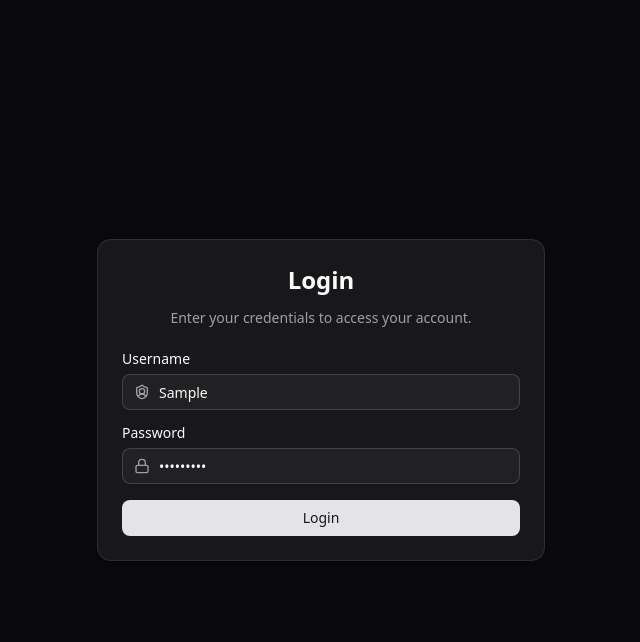
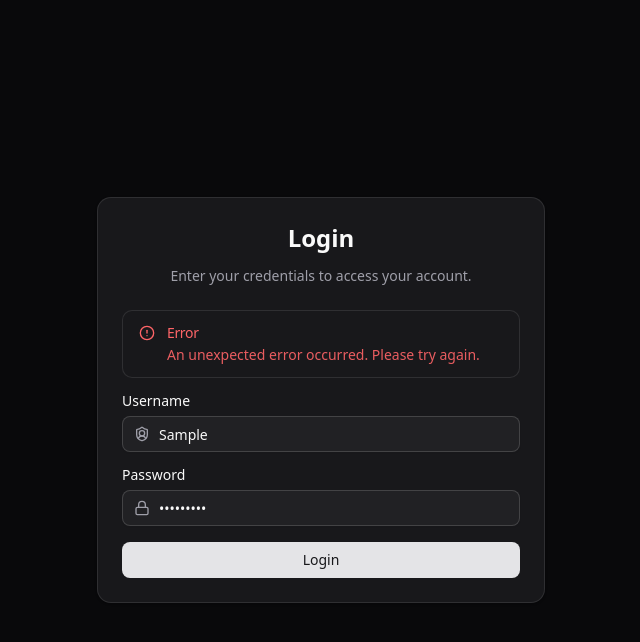
Before and after one commit to EduardoCerutti/todo-stuff, a Next.js app: page /login in a window 1280 px wide. Both pictures are taken after typing "Sample", "Sample123" into the empty fields and a click on the button "Login". Shown: the top 642 px of the page, without its empty margins (319-959 px from the left). Built offline with nearby package versions, Linux system fonts and the light colour scheme; no server answers.

Commit message:
Treat login errors

```diff
--- a/app/login/page.tsx
+++ b/app/login/page.tsx
@@ -1,10 +1,11 @@
 'use client'
 
+import { useState } from 'react'
 import { useRouter } from 'next/navigation'
 import { useForm } from 'react-hook-form'
 import { zodResolver } from '@hookform/resolvers/zod'
 import * as z from 'zod'
-import { Lock, ShieldUser } from 'lucide-react'
+import { AlertCircle, Lock, ShieldUser } from 'lucide-react'
 import { Button } from '@/components/ui/button'
 import {
   Card,
@@ -22,8 +23,10 @@ import {
   FormMessage,
 } from '@/components/ui/form'
 import { Input } from '@/components/ui/input'
+import { Alert, AlertDescription, AlertTitle } from '@/components/ui/alert'
 import { useLogin } from '@/hooks/useLogin'
 import { storeLoginData } from '@/lib/auth'
+import { AxiosError } from 'axios'
 
 const loginSchema = z.object({
   username: z.string().min(1, 'An username is required'),
@@ -37,6 +40,7 @@ type LoginFormValues = z.infer<typeof loginSchema>
 
 export default function LoginPage() {
   const router = useRouter()
+  const [errorMessage, setErrorMessage] = useState<string | null>(null)
 
   const login = useLogin()
 
@@ -49,6 +53,7 @@ export default function LoginPage() {
   })
 
   async function onSubmit(data: LoginFormValues) {
+    setErrorMessage(null)
     try {
       const response = await login.mutateAsync({
         username: data.username,
@@ -60,6 +65,11 @@ export default function LoginPage() {
       router.push('/todos')
     } catch (error) {
       console.error('Login failed:', error)
+      if (error instanceof AxiosError && error.response?.data?.message) {
+        setErrorMessage(error.response.data.message)
+      } else {
+        setErrorMessage('An unexpected error occurred. Please try again.')
+      }
     }
   }
 
@@ -79,6 +89,14 @@ export default function LoginPage() {
         <CardContent>
           <Form {...form}>
             <form onSubmit={form.handleSubmit(onSubmit)} className="space-y-4">
+              {errorMessage && (
+                <Alert variant="destructive">
+                  <AlertCircle />
+                  <AlertTitle>Error</AlertTitle>
+                  <AlertDescription>{errorMessage}</AlertDescription>
+                </Alert>
+              )}
+
               <FormField
                 control={form.control}
                 name="username"
```
